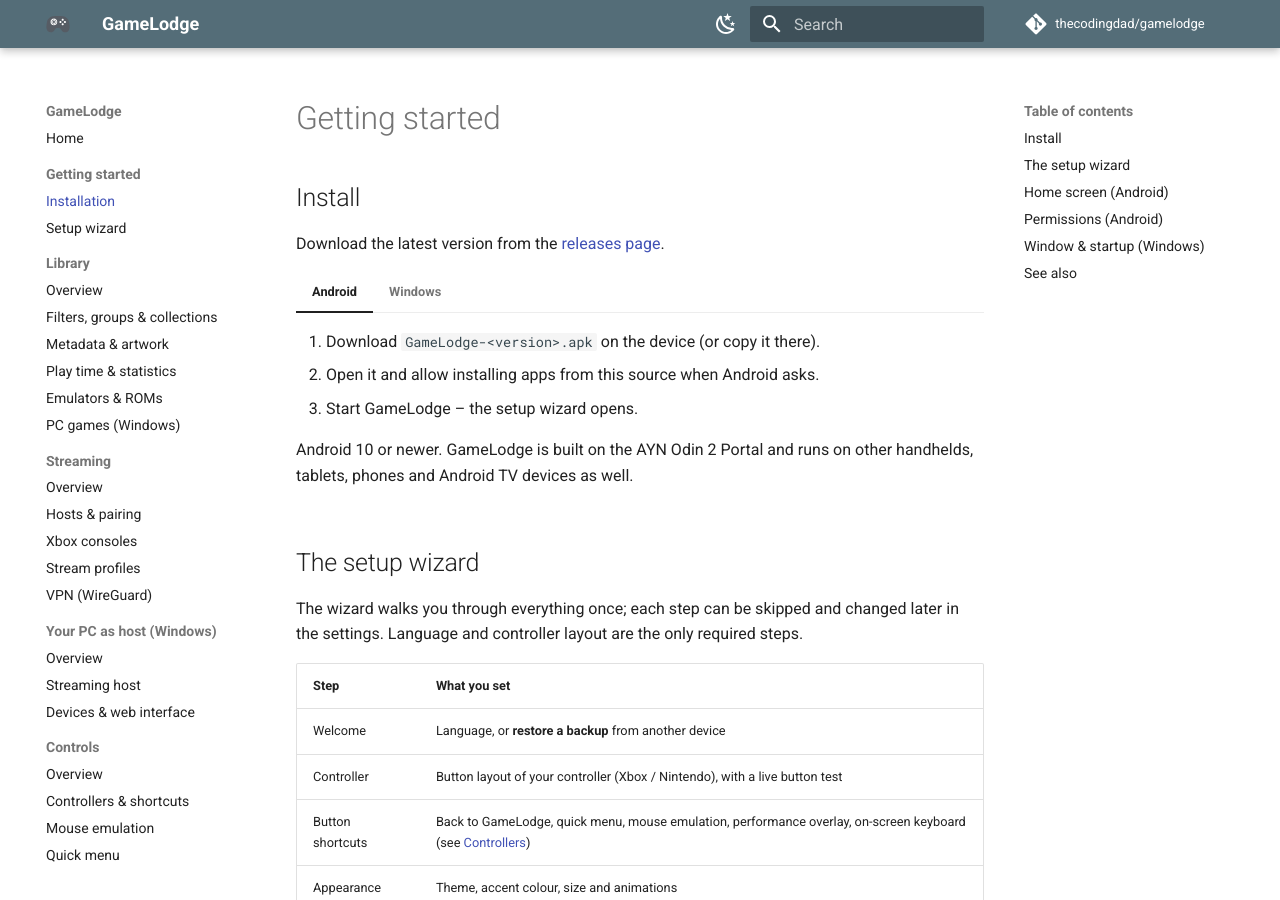
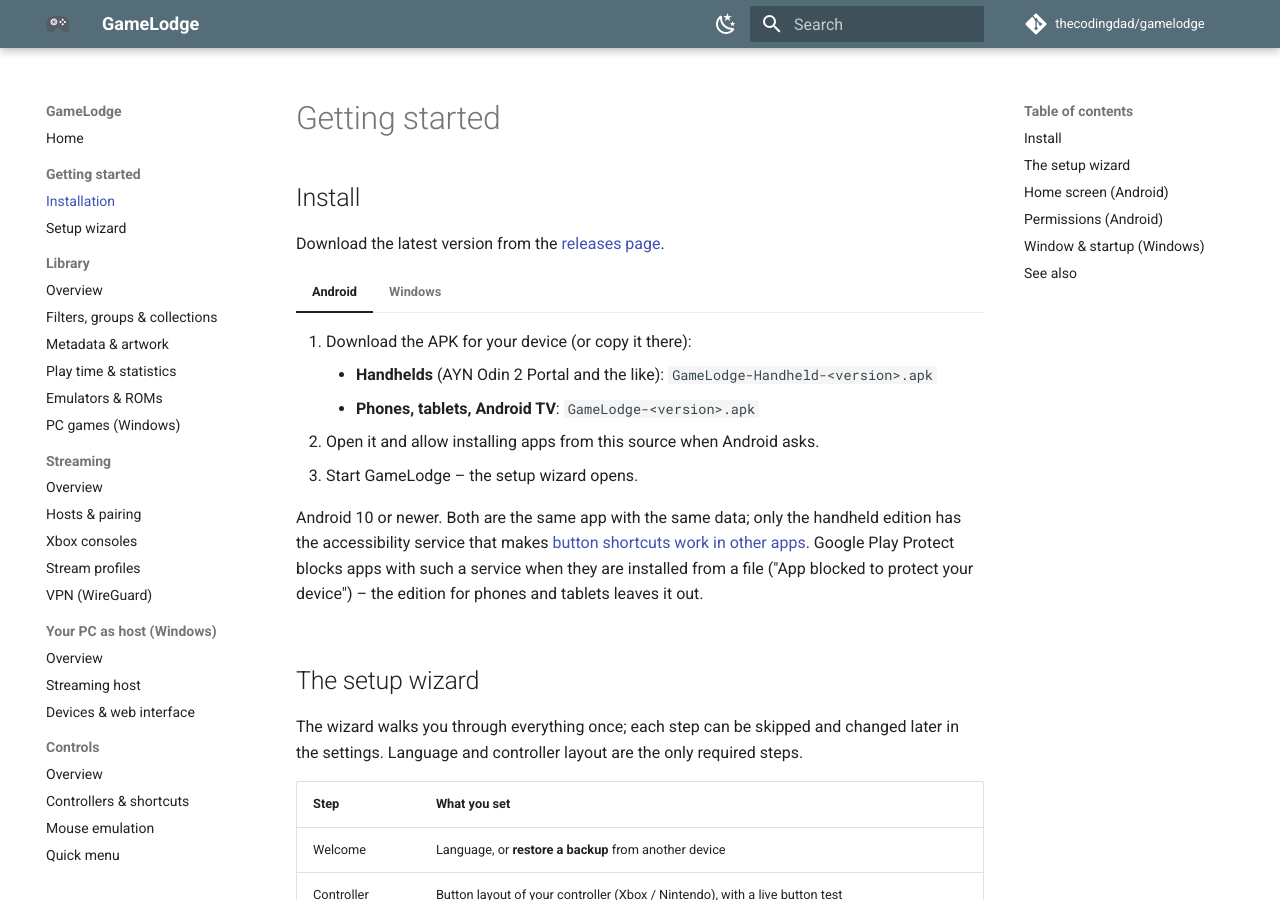
Before and after one commit to thecodingdad/gamelodge, an MkDocs documentation site: the page built from docs/getting-started.md, in a window 1280 px wide and 900 px high. Built offline with MkDocs 1.6.1 and Material for MkDocs 9.7.7, drawn with Linux system fonts in a browser that asks for light colours; comment, search, counter and statistics services are not loaded.

Commit message:
Android: standard and handheld editions
Google Play Protect blocks apps that declare an accessibility service when they
are installed from a file ("App blocked to protect your device"). The app now
comes in two editions with the same app id and data:
- standard (phones, tablets, TVs): no accessibility service; button
  combinations work in GameLodge and its streams
- handheld (Odin and the like): declares the service for combinations in
  every app (src/handheld/AndroidManifest.xml)

Releases ship both APKs; the settings and the wizard offer the service only in
the handheld edition. Lint misses the keep-alive service's foreground type once
there are flavors, hence the suppression.

```diff
--- a/docs/getting-started.md
+++ b/docs/getting-started.md
@@ -7,12 +7,16 @@ Download the latest version from the
 
 === "Android"
 
-    1. Download `GameLodge-<version>.apk` on the device (or copy it there).
+    1. Download the APK for your device (or copy it there):
+        - **Handhelds** (AYN Odin 2 Portal and the like): `GameLodge-Handheld-<version>.apk`
+        - **Phones, tablets, Android TV**: `GameLodge-<version>.apk`
     2. Open it and allow installing apps from this source when Android asks.
     3. Start GameLodge – the setup wizard opens.
 
-    Android 10 or newer. GameLodge is built on the AYN Odin 2 Portal and runs on other handhelds,
-    tablets, phones and Android TV devices as well.
+    Android 10 or newer. Both are the same app with the same data; only the handheld edition has the
+    accessibility service that makes [button shortcuts work in other apps](controllers.md#shortcuts-in-other-apps-android).
+    Google Play Protect blocks apps with such a service when they are installed from a file ("App blocked
+    to protect your device") – the edition for phones and tablets leaves it out.
 
 === "Windows"
 
```
Also changed, not shown: README.md (+4 -2 lines), docs/controllers.md (+2 -1 lines), docs/faq.md (+5 -0 lines), 8 other files.
